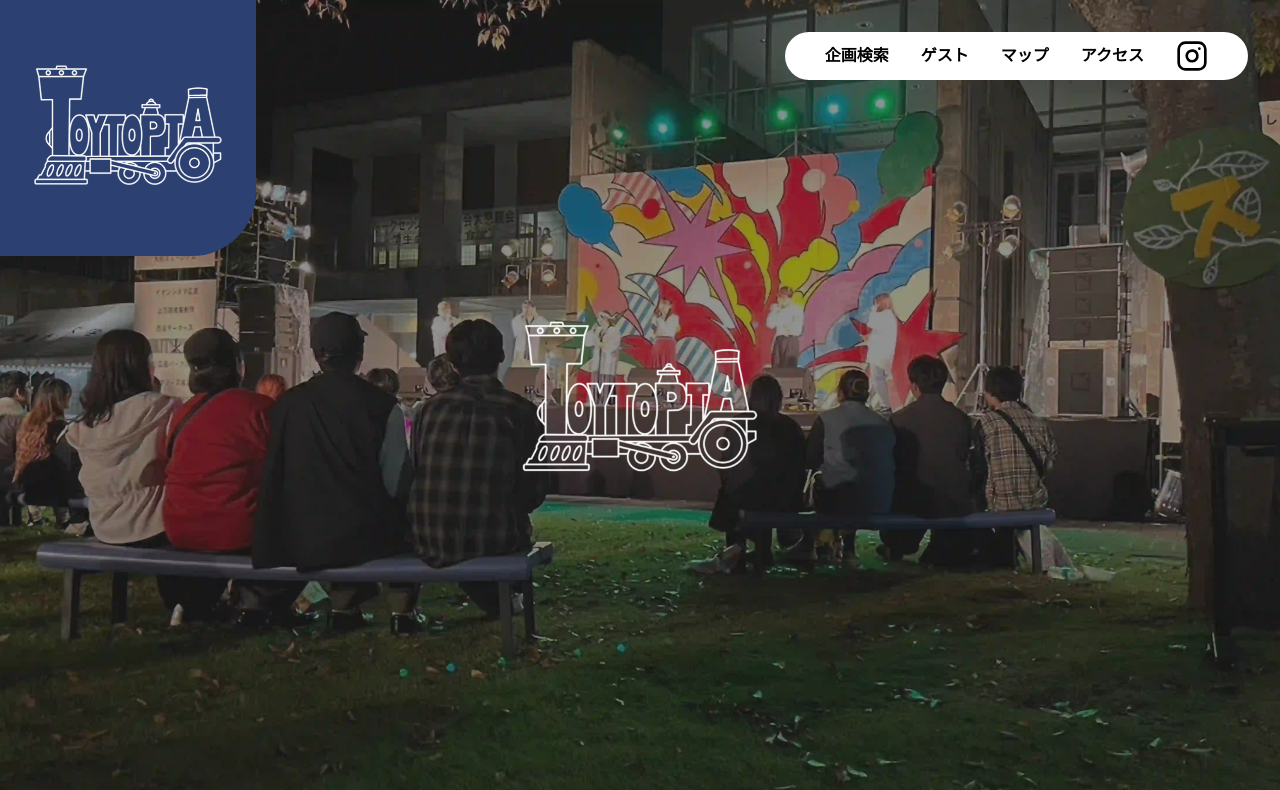
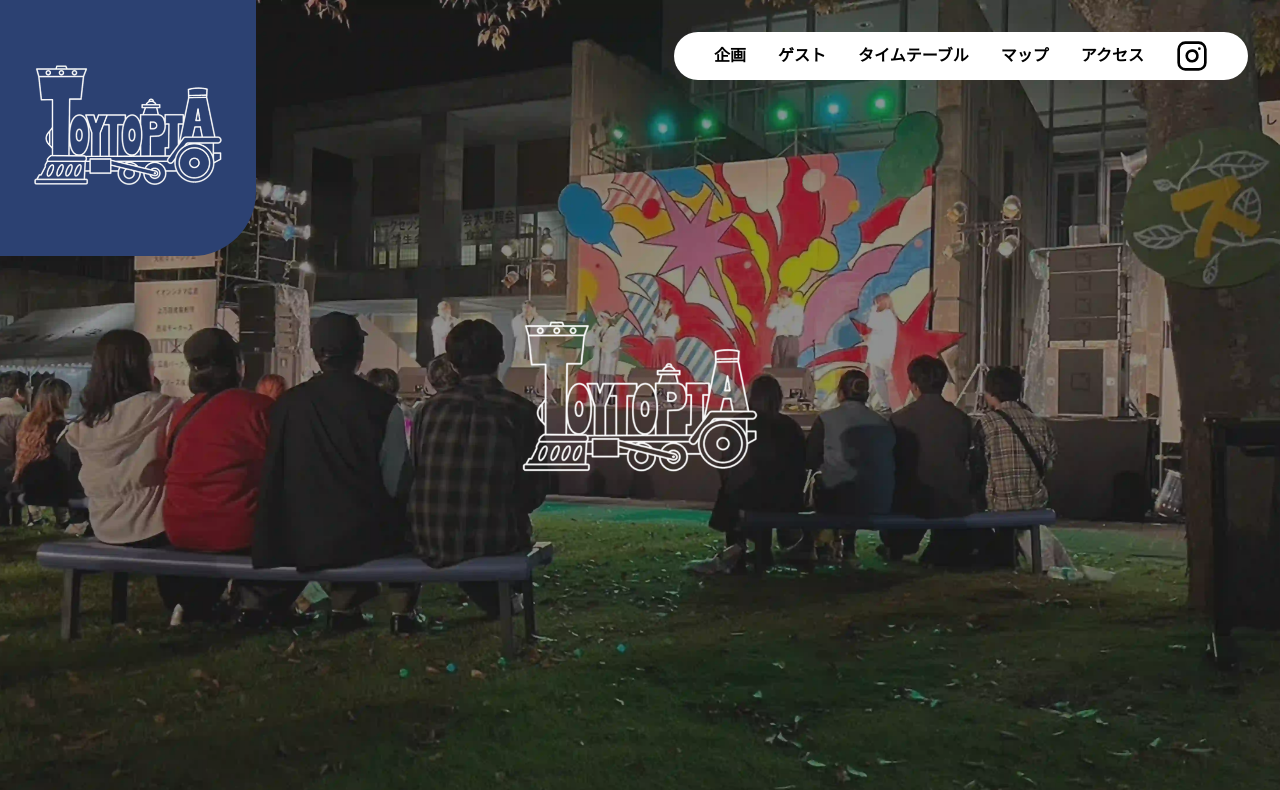
Before and after one commit to ichidaisai/app.ichidaisai.com, a Next.js app: page / in a window 1280 px wide. Shown: the top 790 px of the page. Built offline with nearby package versions, Linux system fonts and the light colour scheme; a web font is replaced by a local one.

Commit message:
Update header links for clarity and consistency

```diff
--- a/src/components/Header/index.tsx
+++ b/src/components/Header/index.tsx
@@ -35,10 +35,13 @@ export default function Header() {
             ホーム
           </Link>
           <Link href="/projects" className={styles.link}>
-            企画検索
+            企画
           </Link>
           <Link href="/guest" className={styles.link}>
             ゲスト
+          </Link>
+          <Link href="/timetable" className={styles.link}>
+            タイムテーブル
           </Link>
           <Link href="/map" className={styles.link}>
             マップ
```
